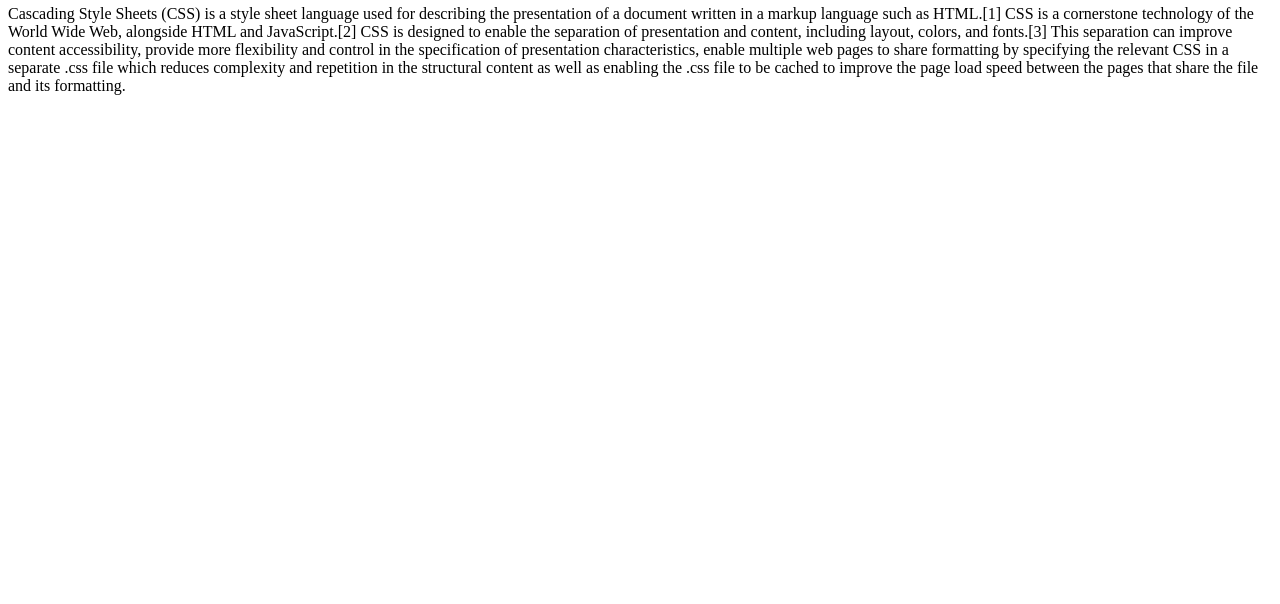
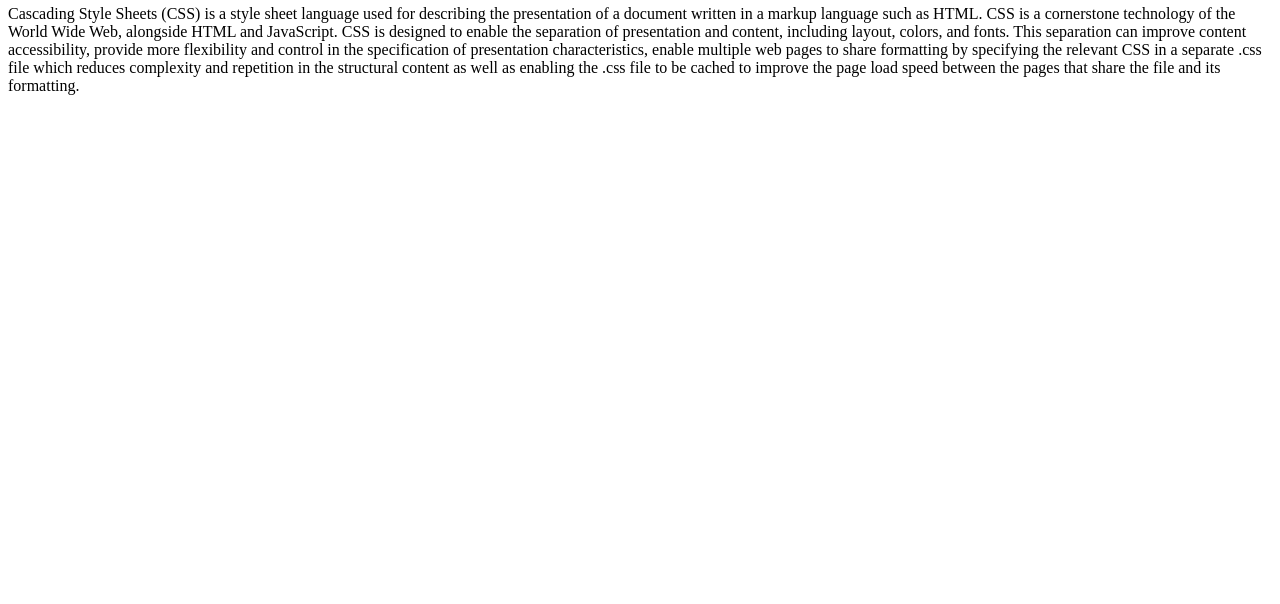
Before and after one commit to yu5-win/html-study, a plain HTML site: page 2.html in a window 1280 px wide. Shown: the part 196-800 px from the top of the page. Drawn offline with Linux system fonts and the light colour scheme.

Commit message:
ADD 2.html

```diff
--- a/2.html
+++ b/2.html
@@ -13,9 +13,8 @@
     </ol>
     <h2>CSS</h2>
     <p>
-      Cascading Style Sheets (CSS) is a style sheet language used for describing the presentation of a document written in a markup language such as HTML.[1] CSS is a cornerstone technology of the World Wide Web, alongside HTML and JavaScript.[2]
-
-CSS is designed to enable the separation of presentation and content, including layout, colors, and fonts.[3] This separation can improve content accessibility, provide more flexibility and control in the specification of presentation characteristics, enable multiple web pages to share formatting by specifying the relevant CSS in a separate .css file which reduces complexity and repetition in the structural content as well as enabling the .css file to be cached to improve the page load speed between the pages that share the file and its formatting.
+      Cascading Style Sheets (CSS) is a style sheet language used for describing the presentation of a document written in a markup language such as HTML. CSS is a cornerstone technology of the World Wide Web, alongside HTML and JavaScript.
+      CSS is designed to enable the separation of presentation and content, including layout, colors, and fonts. This separation can improve content accessibility, provide more flexibility and control in the specification of presentation characteristics, enable multiple web pages to share formatting by specifying the relevant CSS in a separate .css file which reduces complexity and repetition in the structural content as well as enabling the .css file to be cached to improve the page load speed between the pages that share the file and its formatting.
     </p>
   </body>
 </html>
```
